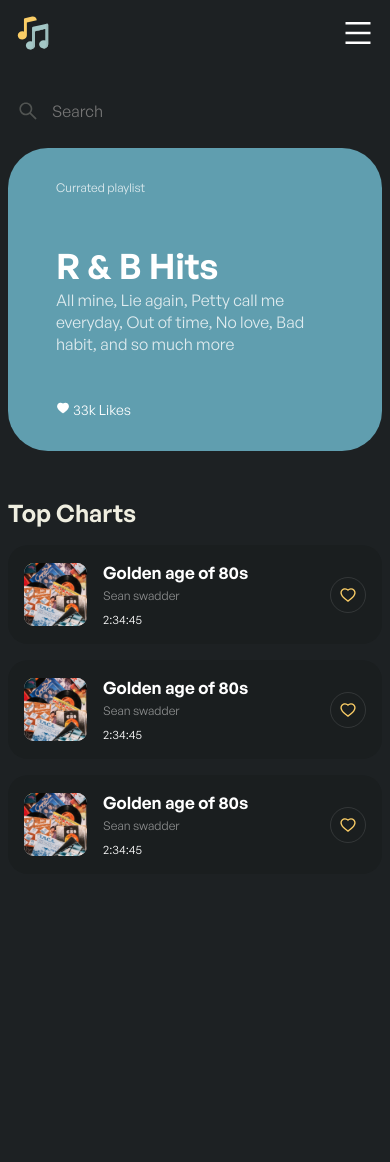
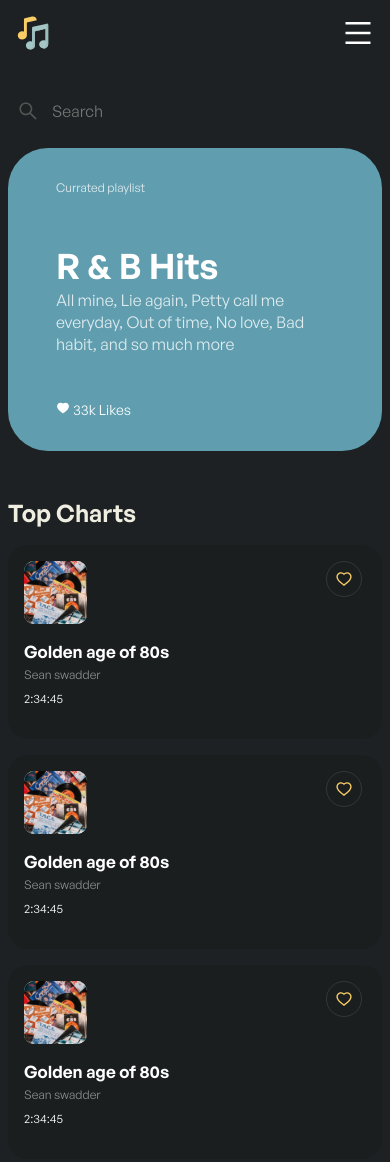
Before and after one commit to Rafaelnoll/React-music, a React (Vite) app: page / in a window 390 px wide. Shown: the top 1162 px of the page. Before the commit the page ends 882 px from the top, so only its background shows below. Built offline with nearby package versions, Linux system fonts and the light colour scheme.

Commit message:
Creating a component TopCharts + mobile menu correction

```diff
--- a/src/components/Chart/styles.js
+++ b/src/components/Chart/styles.js
@@ -1,12 +1,19 @@
 import styled from "styled-components";
 
 export const ChartContainer = styled.div`
+	position:relative;
 	background-color:#1A1E1F;
 	border-radius:20px;
 	display:flex;
 	justify-content:space-between;
 	align-items:center;
 	padding:16px;
+
+	@media (max-width:980px) {
+		width:100%;
+		flex-direction:column;
+		align-items:flex-start;
+	}
 `;
 
 export const ChartTexts = styled.div`
@@ -30,6 +37,10 @@ export const ChartTexts = styled.div`
 	span.time{
 		font-size:12px;
 	}
+
+	@media (max-width:980px) {
+		margin: 16px 0;
+	}
 `;
 
 export const ChartLikeButton = styled.button`
@@ -42,4 +53,12 @@ export const ChartLikeButton = styled.button`
 	border-radius:50%;
 	padding:8px;
 	background:transparent;
+
+	@media (max-width:980px) {
+		& {
+			position:absolute;
+			top:10;
+			right:20px;
+		}
+	}
 `;
--- a/src/components/Main/index.jsx
+++ b/src/components/Main/index.jsx
@@ -1,8 +1,7 @@
-import { HeroSection } from "../HeroSection";
 import { SideMenu } from "../SideMenu";
 import { TopNav } from "../TopNav";
 import { MainContainer, MainContent } from "./styles";
-import { Chart } from "../Chart";
+import { TopCharts } from "../TopCharts";
 
 export function Main() {
 	return (
@@ -10,17 +9,7 @@ export function Main() {
 			<SideMenu />
 			<MainContent>
 				<TopNav />
-				<div className="top-charts-container">
-					<HeroSection />
-					<div className="top-charts">
-						<h2>Top Charts</h2>
-						<div className="charts-list">
-							<Chart />
-							<Chart />
-							<Chart />
-						</div>
-					</div>
-				</div>
+				<TopCharts />
 			</MainContent>
 		</MainContainer>
 	);
--- a/src/components/Main/styles.js
+++ b/src/components/Main/styles.js
@@ -14,38 +14,4 @@ export const MainContent = styled.div`
 	width:100%;
 	margin-right:24px;
 	padding:8px;
-
-	.top-charts-container{
-		display:flex;
-	}
-
-	.charts-list{
-		flex:.8;
-		display:flex;
-		flex-direction:column;
-		justify-content:space-between;
-		gap:16px;
-	}
-
-		h2{
-			font-size:24px;
-			font-weight:700;
-			color:#EFEEE0;
-			margin-bottom:16px;
-		}
-
-@media (max-width: 980px){
-	.top-charts-container{
-		flex-direction:column;
-	}
-
-	.top-charts{
-		margin-top:46px;
-	}
-}
-
 `;
-
-export const MobileContainer = styled.div`
-	background-color:red;
-`;
--- a/src/components/MenuMobile/styles.js
+++ b/src/components/MenuMobile/styles.js
@@ -1,7 +1,7 @@
 import styled from "styled-components";
 
 export const MobileContainer = styled.div`
-
+	z-index:999;
 	@media (min-width: 980px){
 			display:none;
 	}
@@ -18,9 +18,9 @@ export const MobileButton = styled.button`
 `;
 
 export const MobileMenu = styled.div`
-	position:absolute;
+	position:fixed;
 	background-color:#1A1E1F;
-	width:100vw;
+	width:100%;
 	height:100vh;
 	left:0;
 	top:0;
--- /dev/null
+++ b/src/components/TopCharts/index.jsx
@@ -0,0 +1,19 @@
+import { TopChartContainer, ChartsList } from "./styles";
+import { HeroSection } from "../HeroSection";
+import { Chart } from "../Chart";
+
+export function TopCharts() {
+	return (
+		<TopChartContainer className="top-charts-container">
+			<HeroSection />
+			<div className="top-charts">
+				<h2>Top Charts</h2>
+				<ChartsList className="charts-list">
+					<Chart />
+					<Chart />
+					<Chart />
+				</ChartsList>
+			</div>
+		</TopChartContainer>
+	);
+}
--- /dev/null
+++ b/src/components/TopCharts/styles.js
@@ -0,0 +1,32 @@
+import styled from "styled-components";
+
+export const TopChartContainer = styled.div`
+	display:flex;
+
+	.top-charts{
+		flex:.8;
+	}
+
+	h2{
+		font-size:24px;
+		font-weight:700;
+		color:#EFEEE0;
+		margin-bottom:16px;
+	}
+
+	@media (max-width: 980px){
+		flex-direction:column;
+
+		.top-charts{
+			margin-top: 46px;
+			flex:1;
+		}
+	}
+`;
+
+export const ChartsList = styled.div`
+	display:flex;
+	flex-direction:column;
+	justify-content:space-between;
+	gap:16px;
+`;
```
